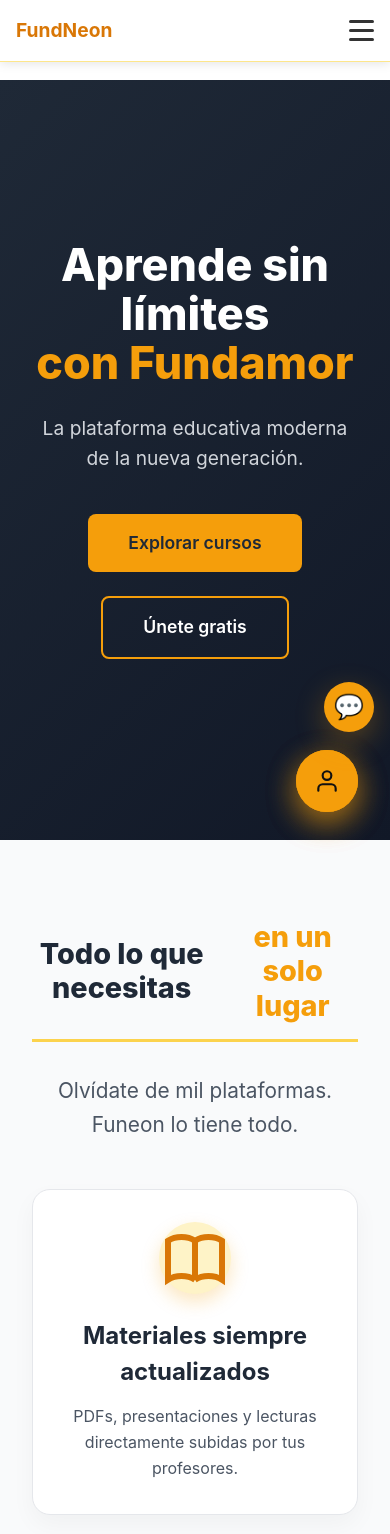
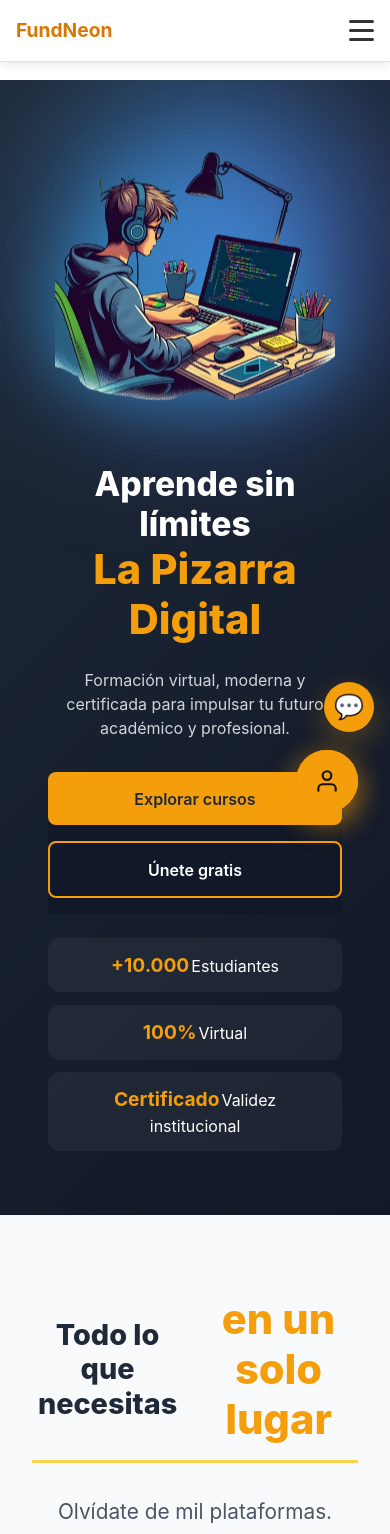
Before and after one commit to alvadaza/plataforma_estudiantil, a React (Vite) app: page / in a window 390 px wide. Shown: the top 1534 px of the page. Built offline with nearby package versions, Linux system fonts and the light colour scheme.

Commit message:
chapbox4

```diff
--- a/src/components/Hero/Hero.css
+++ b/src/components/Hero/Hero.css
@@ -19,6 +19,20 @@
   align-items: center;
   position: relative;
   z-index: 2;
+}
+.hero-content {
+  animation: fadeUp 1s ease forwards;
+}
+
+@keyframes fadeUp {
+  from {
+    opacity: 0;
+    transform: translateY(30px);
+  }
+  to {
+    opacity: 1;
+    transform: translateY(0);
+  }
 }
 
 .hero-content h1 {
@@ -135,7 +149,6 @@
   font-size: 2rem;
   font-weight: bold;
   position: fixed; /* 🔥 IMPORTANTE */
-  top: 20px;
   left: 50%;
   transform: translateX(-50%);
   top: 50%;
@@ -155,26 +168,167 @@
   cursor: pointer;
   line-height: 1;
 }
+.hero-stats {
+  display: flex;
+  gap: 2rem;
+  margin-top: 1.5rem;
+}
+
+.hero-stats div {
+  background: rgba(255, 255, 255, 0.05);
+  padding: 0.8rem 1.2rem;
+  border-radius: 12px;
+  backdrop-filter: blur(6px);
+}
+
+.hero-stats strong {
+  font-size: 1.2rem;
+  color: var(--yellow-500);
+  padding-right: 2px;
+}
+
+.hero-image {
+  position: relative;
+  display: flex;
+  justify-content: center;
+}
+
+.hero-image img {
+  width: 100%;
+  max-width: 420px;
+  filter: drop-shadow(0 0 35px rgba(56, 189, 248, 0.45));
+  animation: float 6s ease-in-out infinite;
+}
+@keyframes float {
+  0% {
+    transform: translateY(0);
+  }
+  50% {
+    transform: translateY(-10px);
+  }
+  100% {
+    transform: translateY(0);
+  }
+}
+.blob {
+  position: absolute;
+  width: 320px;
+  height: 320px;
+  background: radial-gradient(circle at top left, #38bdf8, #6366f1);
+  animation: blobMove 12s ease-in-out infinite;
+  border-radius: 50%;
+  filter: blur(80px);
+  z-index: -1;
+}
+@keyframes blobMove {
+  0% {
+    transform: scale(1) translate(0, 0);
+  }
+  50% {
+    transform: scale(1.1) translate(20px, -10px);
+  }
+  100% {
+    transform: scale(1) translate(0, 0);
+  }
+}
 
 /* Responsive */
 @media (max-width: 968px) {
+  .hero {
+    min-height: auto;
+    padding: 4rem 0 5rem;
+  }
+
   .hero-container {
     grid-template-columns: 1fr;
+    gap: 3rem;
     text-align: center;
   }
+
   .hero-content h1 {
-    font-size: 3.5rem;
+    font-size: 3.2rem;
+    line-height: 1.2;
   }
+
+  .hero-subtitle {
+    max-width: 100%;
+    margin: 1.5rem auto 2rem;
+  }
+
   .hero-buttons {
     justify-content: center;
+  }
+
+  .hero-stats {
+    justify-content: center;
+    flex-wrap: wrap;
+    gap: 1rem;
+  }
+
+  .hero-image {
+    order: -1; /* 🔥 imagen arriba */
   }
 }
 
 @media (max-width: 640px) {
+  .hero {
+    padding: 3.5rem 1rem 4rem;
+  }
+
   .hero-content h1 {
-    font-size: 2.8rem;
+    font-size: 2.4rem;
   }
+
+  .highlight {
+    font-size: 2.6rem;
+  }
+
   .hero-subtitle {
-    font-size: 1.2rem;
+    font-size: 1.1rem;
+    line-height: 1.5;
+  }
+
+  .hero-buttons {
+    flex-direction: column;
+    gap: 1rem;
+  }
+
+  .btn-primary,
+  .btn-secondary {
+    width: 100%;
+    padding: 0.9rem;
+    font-size: 1rem;
+  }
+
+  .hero-image img {
+    max-width: 280px;
+  }
+
+  .blob {
+    width: 240px;
+    height: 240px;
   }
 }
+@media (max-width: 400px) {
+  .hero-content h1 {
+    font-size: 2.1rem;
+  }
+
+  .hero-subtitle {
+    font-size: 1rem;
+  }
+
+  .hero-stats {
+    flex-direction: column;
+    gap: 0.8rem;
+  }
+}
+@media (max-width: 640px) {
+  .hero-buttons {
+    position: sticky;
+    bottom: 1rem;
+    background: linear-gradient(transparent, #111827 40%);
+    padding-bottom: 1rem;
+    z-index: 10;
+  }
+}
--- a/src/components/Hero/Hero.jsx
+++ b/src/components/Hero/Hero.jsx
@@ -1,6 +1,7 @@
 import React, { useEffect, useState } from "react";
 import { Link } from "react-router-dom";
 import "./Hero.css";
+import heroImg from "../../assets/hero-edu.png"; // imagen educativa
 
 const Hero = () => {
   const [blockedMsg, setBlockedMsg] = useState(null);
@@ -11,7 +12,6 @@ const Hero = () => {
 
     try {
       const data = JSON.parse(raw);
-      // eslint-disable-next-line react-hooks/exhaustive-deps
       setBlockedMsg(data.message);
     } catch (e) {
       console.error("Error leyendo blockedLogin", e);
@@ -28,7 +28,6 @@ const Hero = () => {
       {blockedMsg && (
         <div className="container-alert">
           {blockedMsg}
-
           <button onClick={closeMessage} className="alert-login">
             ×
           </button>
@@ -36,13 +35,16 @@ const Hero = () => {
       )}
 
       <div className="hero-container">
+        {/* TEXTO */}
         <div className="hero-content">
           <h1>
-            Aprende sin límites <span className="highlight">con Fundamor</span>
+            Aprende sin límites <br />
+            <span className="highlight">La Pizarra Digital</span>
           </h1>
 
           <p className="hero-subtitle">
-            La plataforma educativa moderna de la nueva generación.
+            Formación virtual, moderna y certificada para impulsar tu futuro
+            académico y profesional.
           </p>
 
           <div className="hero-buttons">
@@ -53,6 +55,28 @@ const Hero = () => {
               Únete gratis
             </Link>
           </div>
+
+          {/* EXTRA VISUAL */}
+          <div className="hero-stats">
+            <div>
+              <strong>+10.000</strong>
+              <span>Estudiantes</span>
+            </div>
+            <div>
+              <strong>100%</strong>
+              <span>Virtual</span>
+            </div>
+            <div>
+              <strong>Certificado</strong>
+              <span>Validez institucional</span>
+            </div>
+          </div>
+        </div>
+
+        {/* IMAGEN */}
+        <div className="hero-image">
+          <div className="blob"></div>
+          <img src={heroImg} alt="Educación virtual" />
         </div>
       </div>
     </section>
```
Also changed, not shown: src/components/ChatBot/ChatBot.js (+246 -95 lines), src/assets/hero-edu.png (added).
